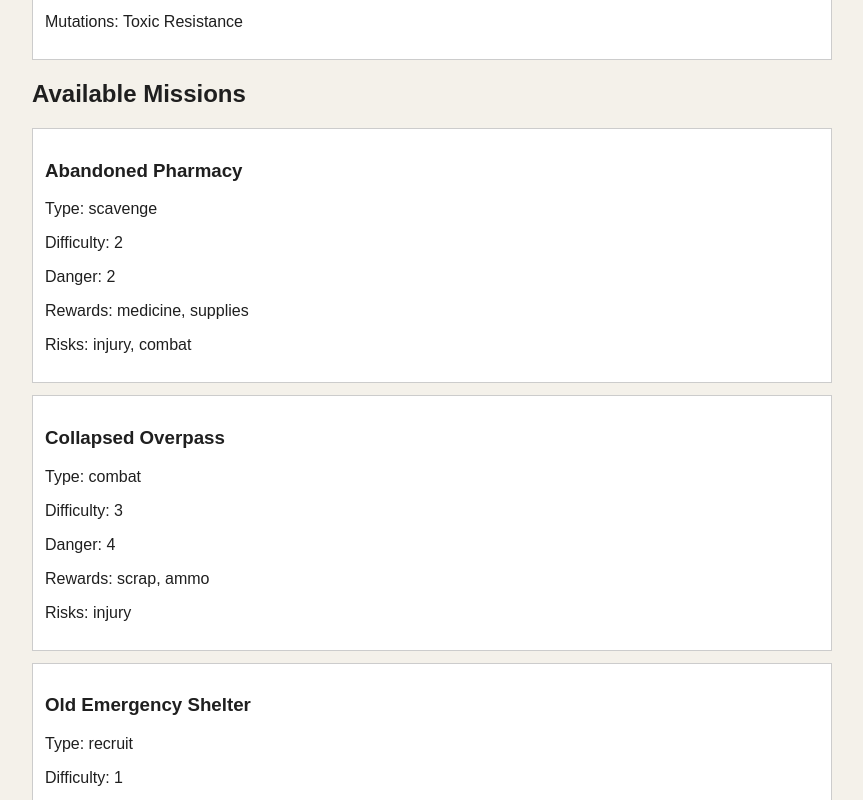
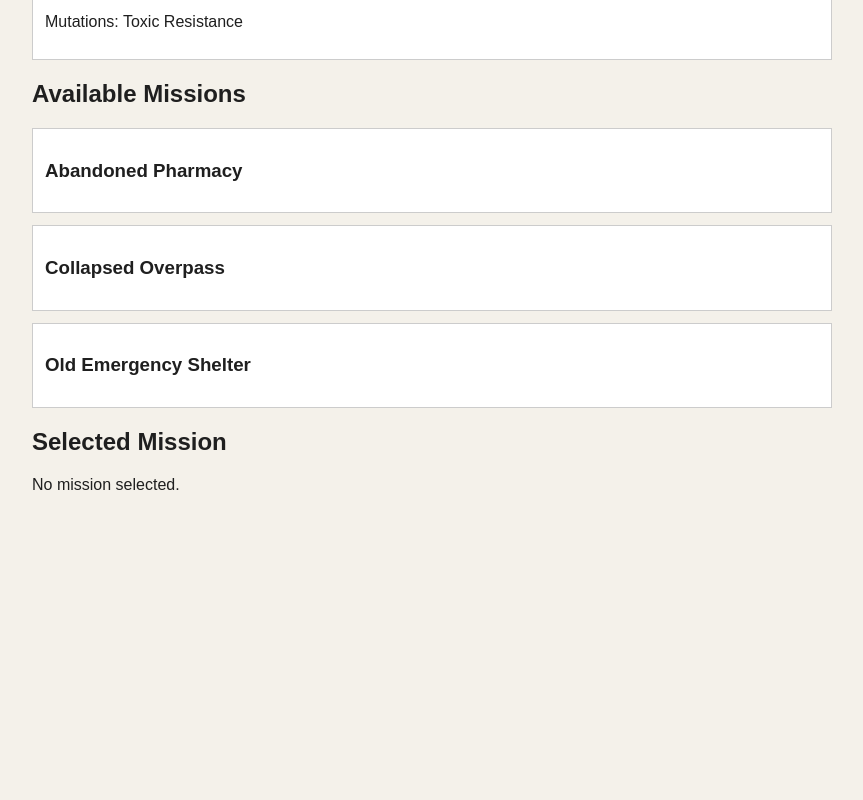
Before and after one commit to jerichomc/RL-Game, a React (Vite) app in the folder ashbound/: page / in a window 1280 px wide. Shown: the part 920-1720 px from the top of the page, without its empty margins (208-1071 px from the left). After the commit the page ends 1454 px from the top, so only its background shows below. Built offline with nearby package versions, Linux system fonts and the light colour scheme.

Commit message:
made missions selectable

```diff
--- a/ashbound/src/App.jsx
+++ b/ashbound/src/App.jsx
@@ -1,81 +1,92 @@
 import React from 'react';
 import SurvivorList from './components/SurvivorList';
 import MissionList from './components/MissionList';
+import { useState } from 'react';
 
 
 function App() {
   const survivors = [
     {
       id: 1,
-      name: 'Mara',
-      role: 'Scout',
+      name: "Mara",
+      role: "Scout",
       hp: 10,
       maxHp: 10,
       stress: 0,
-      quirks: ['Sharp-Eyed'],
-      mutations: ['Night Vision'],
+      quirks: ["Sharp-Eyed"],
+      mutations: ["Night Vision"],
       inventory: [],
-      equippedWeapon : null,
+      equippedWeapon: null,
     },
     {
       id: 2,
-      name: 'Gage',
-      role: 'Bruiser',
+      name: "Gage",
+      role: "Bruiser",
       hp: 12,
       maxHp: 12,
       stress: 1,
-      quirks: ['Stubborn'],
+      quirks: ["Stubborn"],
       mutations: [],
       inventory: [],
       equippedWeapon: null,
     },
     {
       id: 3,
-      name: 'Iris',
-      role: 'Medic',
+      name: "Iris",
+      role: "Medic",
       hp: 9,
       maxHp: 9,
       stress: 0,
-      quirks: ['Calm Under Pressure'],
-      mutations: ['Toxic Resistance'],
+      quirks: ["Calm Under Pressure"],
+      mutations: ["Toxic Resistance"],
       inventory: [],
       equippedWeapon: null,
     },
-
   ];
 
   const missions = [
     {
       id: 1,
-    name: 'Abandoned Pharmacy',
-    type: 'scavenge',
+      name: "Abandoned Pharmacy",
+      type: "scavenge",
       difficulty: 2,
       danger: 2,
-    rewards: ['medicine', 'supplies'],
-    risks: ['injury', 'combat'],
-    possibleEnemies: ['Raider', 'Infected'],
+      rewards: ["medicine", "supplies"],
+      risks: ["injury", "combat"],
+      possibleEnemies: ["Raider", "Infected"],
     },
     {
       id: 2,
-    name: 'Collapsed Overpass',
-    type: 'combat',
+      name: "Collapsed Overpass",
+      type: "combat",
       difficulty: 3,
       danger: 4,
-    rewards: ['scrap', 'ammo'],
-    risks: ['injury'],
-    possibleEnemies: ['Raider'],
+      rewards: ["scrap", "ammo"],
+      risks: ["injury"],
+      possibleEnemies: ["Raider"],
     },
     {
       id: 3,
-    name: 'Old Emergency Shelter',
-    type: 'recruit',
+      name: "Old Emergency Shelter",
+      type: "recruit",
       difficulty: 1,
       danger: 1,
-    rewards: ['new survivor', 'food'],
-    risks: ['stress'],
+      rewards: ["new survivor", "food"],
+      risks: ["stress"],
       possibleEnemies: [],
     },
   ];
+
+  const [selectedMissionId, setSelectedMissionId] = useState(null);
+
+  function handleSelectMission(missionId) {
+    // Handler to update the selected mission ID
+    setSelectedMissionId(missionId);
+  }
+
+  const selectedMission = missions.find(
+    (mission) => mission.id === selectedMissionId,
+  ); // Find the selected mission object
 
   return (
     <main>
@@ -83,9 +94,23 @@ function App() {
       <p>Manage your survivors and send them into the wasteland...</p>
 
       <SurvivorList survivors={survivors} />
-      <MissionList missions={missions} />
+      <MissionList
+        missions={missions} // Pass the missions data
+        selectedMissionId={selectedMissionId} // Pass the selected mission ID
+        onSelectMission={handleSelectMission} // Pass the handler
+      />
+      <section>
+        <h2>Selected Mission</h2>
+        {selectedMission ? (
+          <p>
+            {selectedMission.name} ({selectedMission.type})
+          </p>
+        ) : (
+          <p>No mission selected.</p>
+        )}
+      </section>
     </main>
-  )
+  );
 }
 
 export default App;
--- a/ashbound/src/components/MissionList.jsx
+++ b/ashbound/src/components/MissionList.jsx
@@ -1,6 +1,6 @@
 
 
-function MissionList({ missions }) {
+function MissionList({ missions, selectedMissionId, onSelectMission }) {
   return (
     <section>
       <h2>Available Missions</h2>
@@ -10,13 +10,19 @@ function MissionList({ missions }) {
       ) : (
         <div>
           {missions.map((mission) => (
-            <article key={mission.id}>
+            <article
+              key={mission.id} // Use mission ID as key
+              onClick={() => onSelectMission(mission.id)} // Call handler with mission ID on click
+              style={{
+                border:
+                  mission.id === selectedMissionId
+                    ? "2px solid #8b5cf6"
+                    : "1px solid #ccc",
+                cursor: "pointer",
+              }}
+            >
               <h3>{mission.name}</h3>
-              <p>Type: {mission.type}</p>
-              <p>Difficulty: {mission.difficulty}</p>
-              <p>Danger: {mission.danger}</p>
-              <p>Rewards: {mission.rewards.join(', ')}</p>
-              <p>Risks: {mission.risks.join(', ')}</p>
+              <p>{mission.description}</p>
             </article>
           ))}
         </div>
```
Lines whose indentation alone changed are shown as unchanged.
